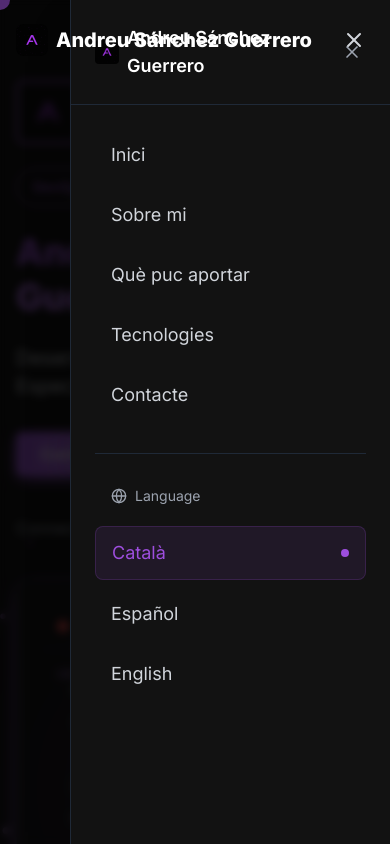
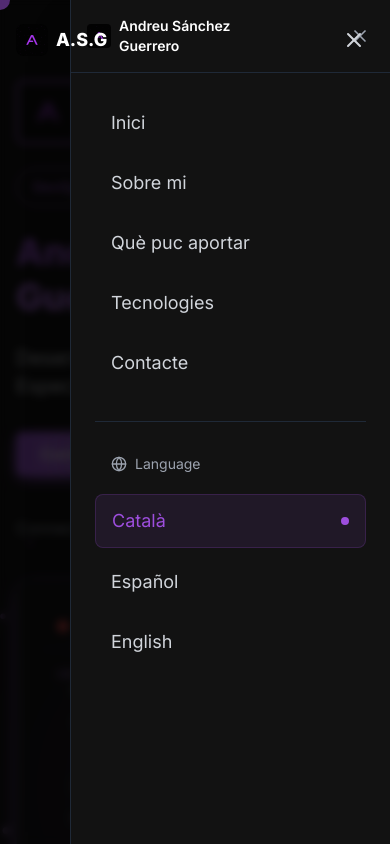
Before and after one commit to AndreuSG/portfolio, a React (Vite) app: page / in a window 390 px wide. Both pictures are taken after a click on the button "Toggle menu". Shown: the top 844 px of the page. Built offline with nearby package versions, Linux system fonts and the light colour scheme.

Commit message:
Fix mobile menu header text overlap

```diff
--- a/src/components/Navbar.tsx
+++ b/src/components/Navbar.tsx
@@ -72,7 +72,8 @@ export const Navbar: React.FC = () => {
               alt="Andreu Sánchez Guerrero Logo"
               className="w-8 h-8 rounded-lg object-cover"
             />
-            <span className="font-bold text-xl">Andreu Sánchez Guerrero</span>
+            <span className="font-bold text-xl hidden sm:block">Andreu Sánchez Guerrero</span>
+            <span className="font-bold text-lg sm:hidden">A.S.G</span>
           </a>
 
           {/* Desktop Navigation */}
@@ -134,18 +135,25 @@ export const Navbar: React.FC = () => {
           isMenuOpen ? 'translate-x-0' : 'translate-x-full'
         }`}>
           {/* Header */}
-          <div className="flex items-center justify-between p-6 border-b border-gray-800">
-            <div className="flex items-center gap-2">
+          <div className="flex items-center justify-between p-4 border-b border-gray-800">
+            <div className="flex items-center gap-2 flex-1 min-w-0">
               <img
                 src={logoImg}
                 alt="Logo"
-                className="w-6 h-6 rounded object-cover"
+                className="w-6 h-6 rounded object-cover flex-shrink-0"
               />
-              <span className="font-semibold text-lg">Andreu Sánchez Guerrero</span>
+              <div className="min-w-0 flex-1">
+                <div className="font-semibold text-sm text-white truncate">
+                  Andreu Sánchez
+                </div>
+                <div className="font-semibold text-sm text-white truncate">
+                  Guerrero
+                </div>
+              </div>
             </div>
             <button
               onClick={() => setIsMenuOpen(false)}
-              className="text-gray-400 hover:text-white transition-colors p-1"
+              className="text-gray-400 hover:text-white transition-colors p-1 flex-shrink-0 ml-2"
               aria-label="Close menu"
             >
               <X size={20} />
```
